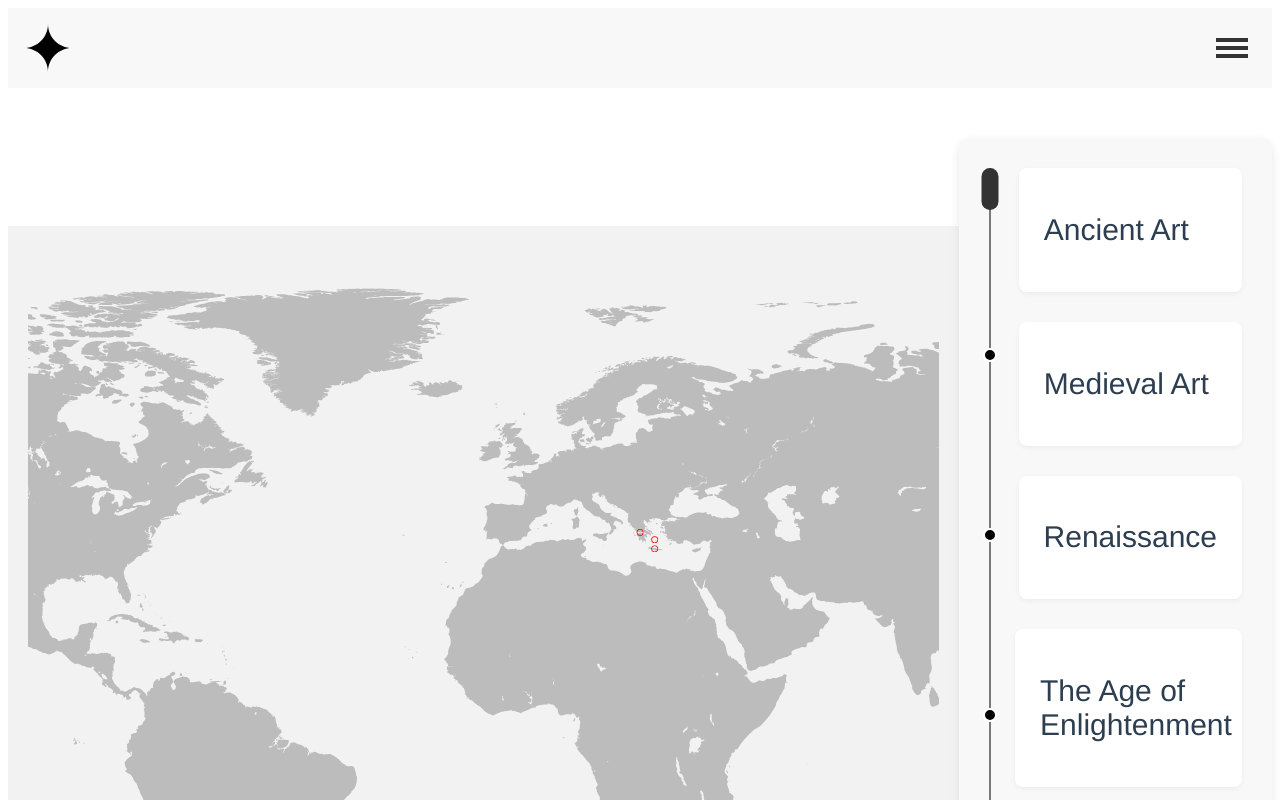
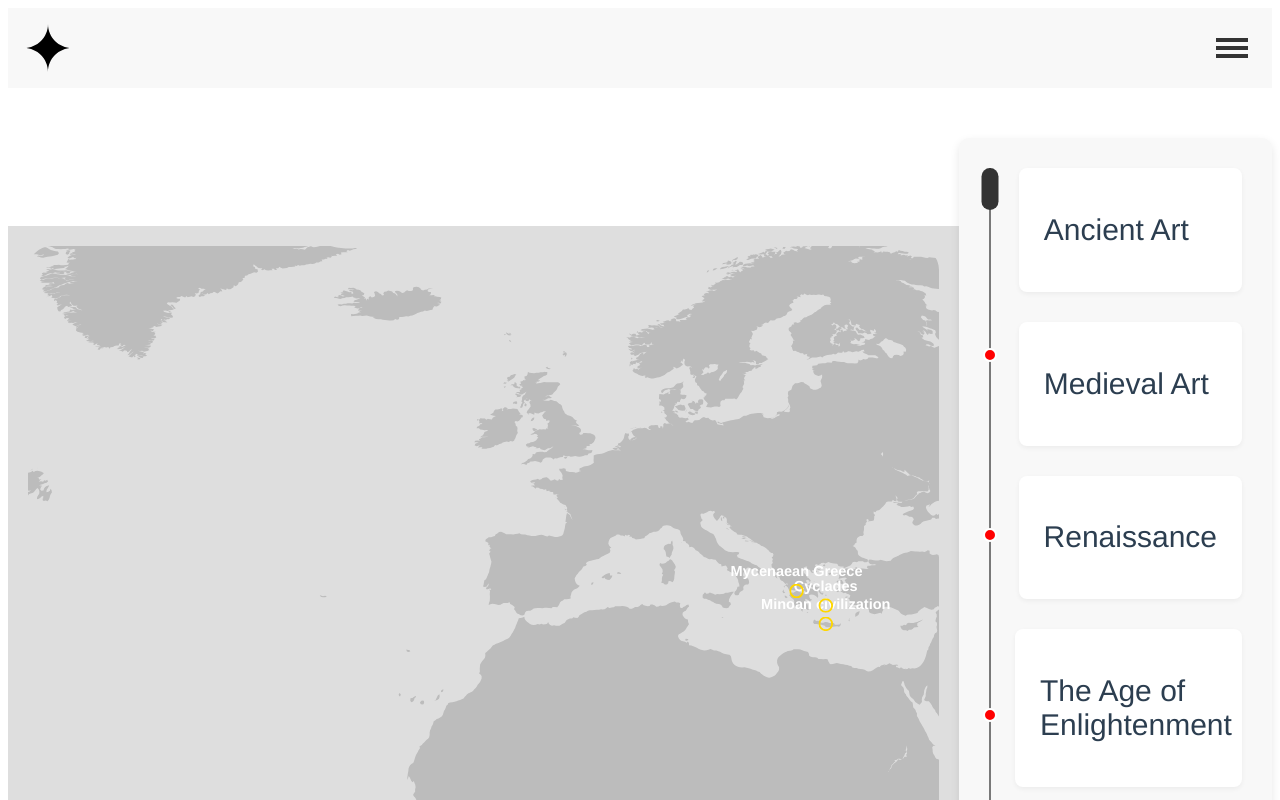
Before and after one commit to seryozhaokhta/art-timeline, a Vue app: page / in a window 1280 px wide. Shown: the top 800 px of the page. Built offline with nearby package versions, Linux system fonts and the light colour scheme.

Commit message:
added a base with points on the map

```diff
--- a/src/components/MapApp.vue
+++ b/src/components/MapApp.vue
@@ -4,39 +4,34 @@
     <div class="map-container">
         <div class="map-mask">
             <svg class="world-map" viewBox="0 0 1000 500">
-                <!-- Используем переменную для фоновой карты -->
                 <image :href="worldMap" width="100%" height="100%" />
-                <!-- Используем переменную для иконок точек -->
-                <image v-for="point in processedPoints" :key="point.id" :href="pointIcon" :x="point.x" :y="point.y"
-                    width="4" height="4" />
+                <g v-for="point in points" :key="point.id">
+                    <text :x="point.x + 2" :y="point.y - 2" class="point-label">{{ point.name }}</text>
+                    <image :href="pointIcon" :x="point.x" :y="point.y" width="4" height="4"
+                        @click="handleClick(point)" />
+                </g>
             </svg>
         </div>
     </div>
 </template>
 
 <script>
-// Импортируем изображения напрямую
 import worldMap from '@/assets/World_map_blank_without_borders.svg';
 import pointIcon from '@/assets/POINT.svg';
+import pointsData from '@/data/map-points.json';
 
 export default {
     name: 'MapApp',
     data() {
         return {
-            worldMap, // Добавляем изображение карты как переменную данных
-            pointIcon, // Иконка точки теперь также переменная данных
-            points: [
-                // Координаты для изображений точек в системе координат SVG
-                { id: 1, x: 537, y: 141 },
-                { id: 2, x: 537, y: 136 },
-                { id: 3, x: 529, y: 132 }
-            ]
+            worldMap,
+            pointIcon,
+            points: pointsData
         };
     },
-    computed: {
-        processedPoints() {
-            // Здесь может быть логика для обработки точек, например, фильтрация или сортировка
-            return this.points; // Пока просто возвращаем исходный массив
+    methods: {
+        handleClick(point) {
+            alert(`You clicked on ${point.name}`);
         }
     }
 };
@@ -50,7 +45,7 @@ export default {
     width: 100%;
     height: 100%;
     padding: 20px;
-    background-color: rgba(128, 128, 128, 0.103);
+    background-color: rgba(0, 0, 0, 0.13);
     position: relative;
 }
 
@@ -66,7 +61,14 @@ export default {
 
 .world-map {
     transform: translate(50px, 135px);
-    scale: 2;
+    scale: 4;
+}
+
+.point-label {
+    font-size: 4px;
+    fill: rgb(255, 255, 255);
+    text-anchor: middle;
+    font-weight: bold;
 }
 
 /* Медиа-запрос для устройств с максимальной шириной 768px */
@@ -79,10 +81,8 @@ export default {
     .world-map {
         transform: translate(0, 55px);
         max-width: 100%;
-        /* Увеличиваем карту, чтобы она занимала больше места на экране */
         max-height: none;
         scale: 6;
-        /* Убираем ограничение по высоте */
     }
 }
 </style>
--- a/src/components/VerticalSlider.vue
+++ b/src/components/VerticalSlider.vue
@@ -83,7 +83,7 @@ export default {
     transform: translateX(-50%);
     width: 10px;
     height: 10px;
-    background-color: #000000;
+    background-color: #ff0000;
     border: 2px solid white;
     border-radius: 50%;
 }
--- /dev/null
+++ b/src/data/map-points.json
@@ -0,0 +1,5 @@
+[
+  { "id": 1, "name": "Minoan civilization", "x": 537, "y": 141 },
+  { "id": 2, "name": "Cyclades", "x": 537, "y": 136 },
+  { "id": 3, "name": "Mycenaean Greece", "x": 529, "y": 132 }
+]
```
Also changed, not shown: src/assets/POINT.svg.
